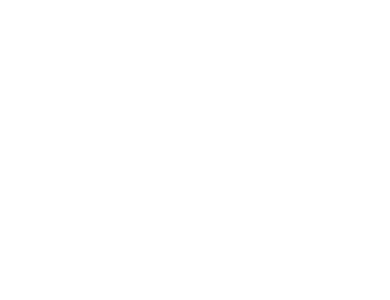
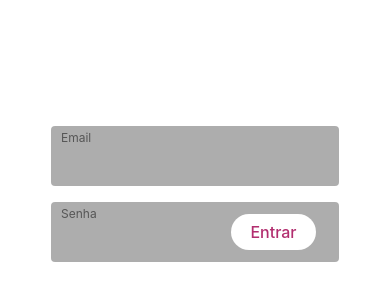
Before and after one commit to GabrielMaziero/ioasysBooks, a React Native app: screen / in a window 390 px wide. Shown: the part 200-500 px from the top of the page. Built offline with nearby package versions, Linux system fonts and the light colour scheme.

Commit message:
feat: created login and styles for page login

```diff
--- /dev/null
+++ b/src/views/login/login.style.tsx
@@ -0,0 +1,60 @@
+import styled from 'styled-components/native';
+
+export const LoginContainer = styled.SafeAreaView`
+  background: #ffffff;
+  flex: 1;
+  justify-content: center;
+  align-items: center;
+`;
+
+export const LoginView = styled.View`
+  width: 288px;
+  height: 224px;
+`;
+
+export const LoginInput = styled.TextInput`
+  width: 288px;
+  height: 60px;
+  padding-left: 10px;
+  padding-top: 10px;
+  color: white;
+  background: rgba(0, 0, 0, 0.32);
+  /* backdrop-filter: blur(2px); */
+  border-radius: 4px;
+`;
+
+export const LoginInputLabel = styled.Text`
+  width: 259px;
+  height: 16px;
+  top: 20px;
+  left: 10px;
+
+  /* font-family: Heebo; */
+  font-style: normal;
+  font-weight: normal;
+  font-size: 12px;
+  line-height: 16px;
+  /* identical to box height, or 133% */
+  color: black;
+  opacity: 0.5;
+`;
+
+export const LoginButton = styled.TouchableOpacity`
+  background-color: white;
+  border-radius: 44px;
+  width: 85px;
+  height: 36px;
+  position: absolute;
+  left: 180px;
+  top: 104px;
+  align-items: center;
+  justify-content: center;
+`;
+
+export const LoginButtonText = styled.Text`
+  font-style: normal;
+  font-weight: 500;
+  font-size: 16px;
+  line-height: 20px;
+  color: #b22e6f;
+`;
--- a/src/views/login/login.tsx
+++ b/src/views/login/login.tsx
@@ -1,8 +1,59 @@
 import React from 'react';
-import {SafeAreaView} from 'react-native';
+import {
+  LoginButton,
+  LoginButtonText,
+  LoginContainer,
+  LoginInput,
+  LoginInputLabel,
+  LoginView,
+} from './login.style';
 
 const Login = () => {
-  return <SafeAreaView />;
+  const [email, setEmail] = React.useState('');
+  const [password, setPassword] = React.useState('');
+  const handlerLogin = async () => {
+    try {
+      const response = await fetch(
+        'https://books.ioasys.com.br/api/v1/auth/sign-in',
+        {
+          method: 'POST',
+          headers: {
+            Accept: 'application/json',
+            'Content-Type': 'application/json',
+          },
+          body: JSON.stringify({
+            email: email,
+            password: password,
+          }),
+        },
+      );
+
+      console.log('AQUI====>', response);
+    } catch (error) {
+      console.error(error);
+    }
+  };
+  return (
+    <LoginContainer>
+      <LoginView>
+        <LoginInputLabel>Email</LoginInputLabel>
+        <LoginInput
+          value={email}
+          onChangeText={setEmail}
+          autoCapitalize="none"
+        />
+        <LoginInputLabel>Senha</LoginInputLabel>
+        <LoginInput
+          value={password}
+          onChangeText={setPassword}
+          secureTextEntry
+        />
+        <LoginButton onPress={handlerLogin}>
+          <LoginButtonText>Entrar</LoginButtonText>
+        </LoginButton>
+      </LoginView>
+    </LoginContainer>
+  );
 };
 
 export default Login;
```
